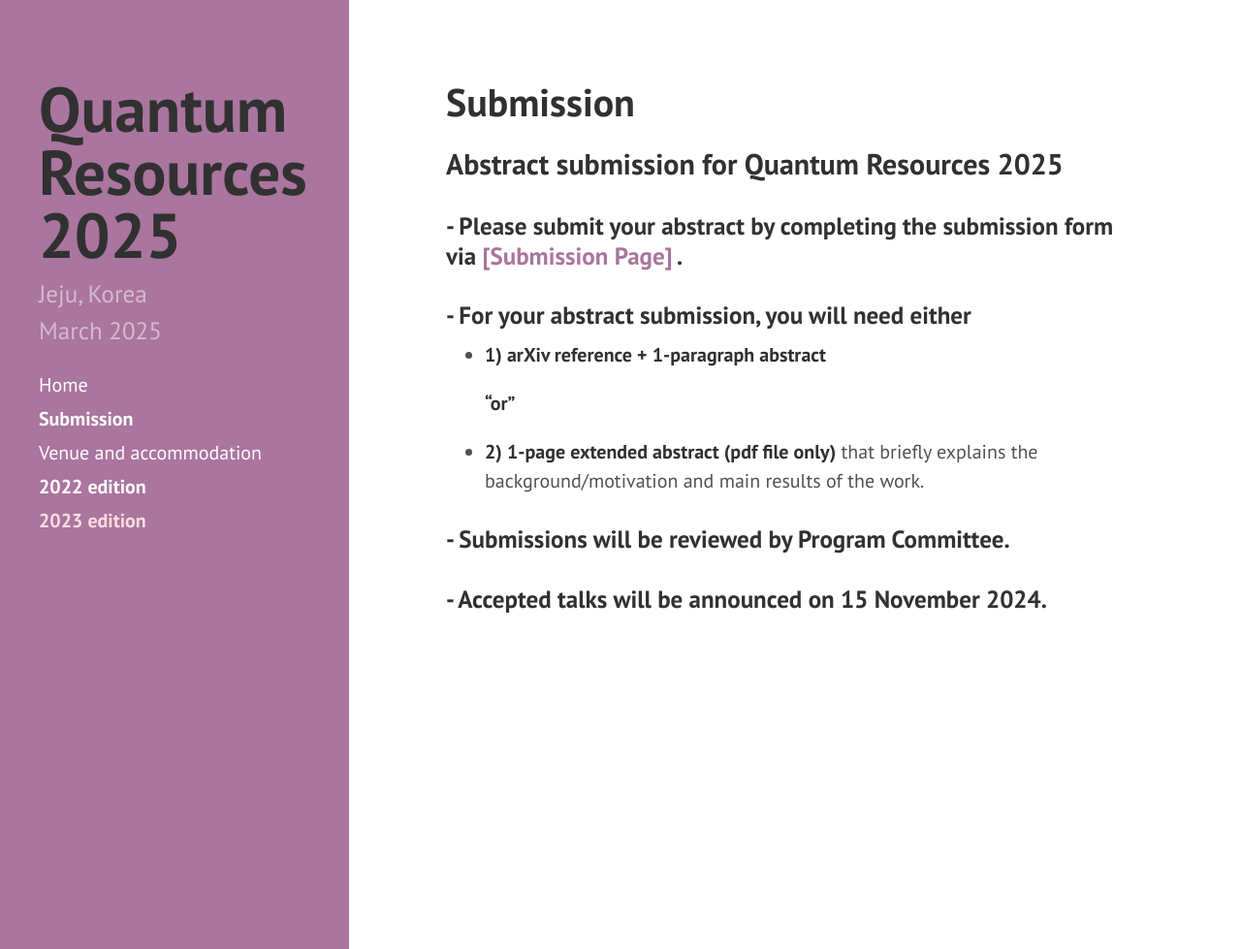
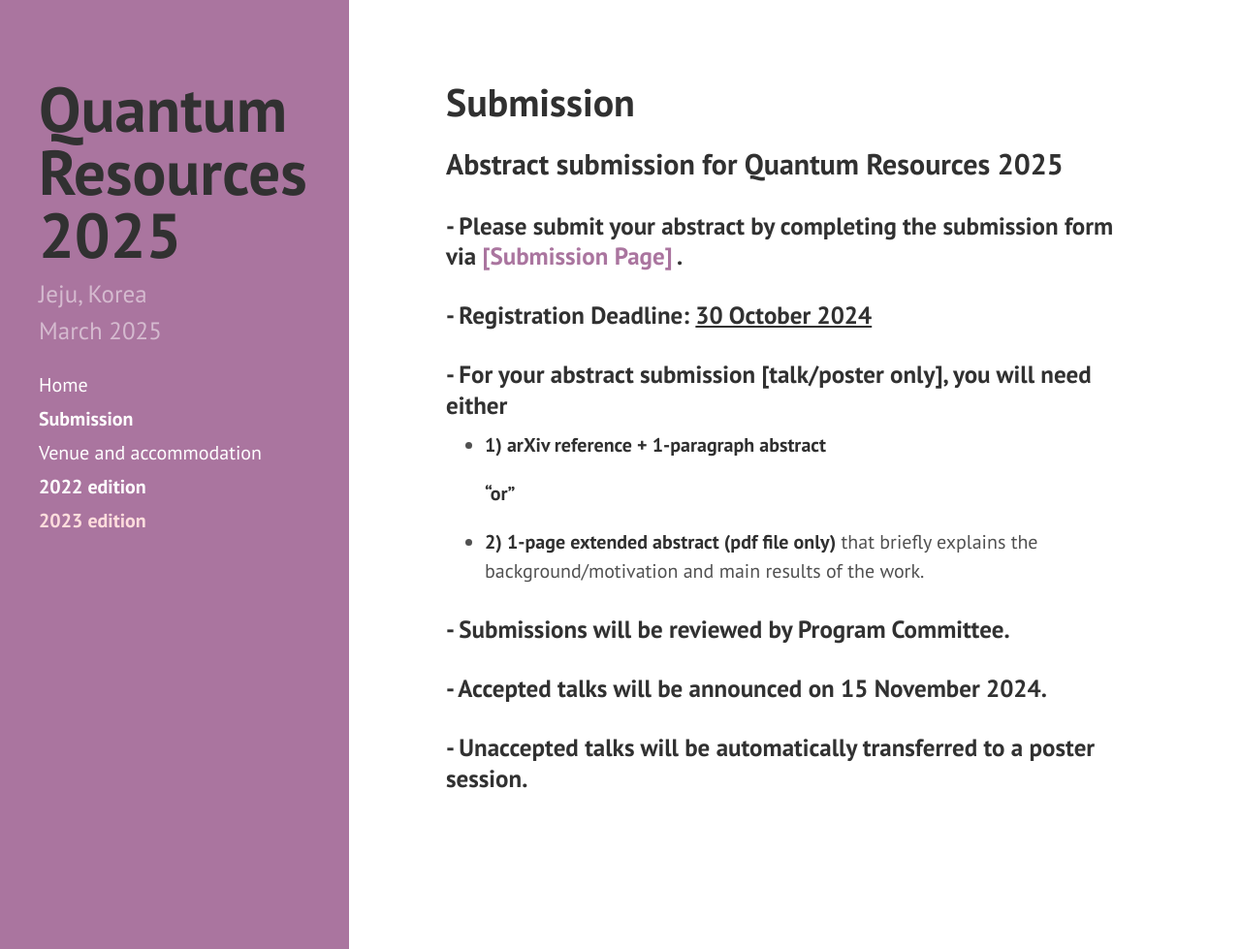
Before and after one commit to yeon-lee/yeon-lee.github.io, a Jekyll site: the page built from submission.md, in a window 1280 px wide and 979 px high. Shown: the whole window at 97% size. Built offline with Jekyll 4.4.1, drawn with Linux system fonts in a browser that asks for light colours; nearby versions of some CDN libraries.

Commit message:
Update submission.md

```diff
--- a/submission.md
+++ b/submission.md
@@ -8,7 +8,9 @@ order: 3
 
 ### - Please submit your abstract by completing the submission form via <a href="https://forms.gle/U573dXqnVY5tpC9F9"> [Submission Page] </a>.
 
-### - For your abstract submission, you will need either
+### - Registration Deadline: <u>30 October 2024</u>
+
+### - For your abstract submission [talk/poster only], you will need either
 
 * **1) arXiv reference + 1-paragraph abstract**
 
@@ -19,3 +21,5 @@ order: 3
 ### - Submissions will be reviewed by Program Committee.
 
 ### - Accepted talks will be announced on 15 November 2024.
+
+### - Unaccepted talks will be automatically transferred to a poster session.
```
